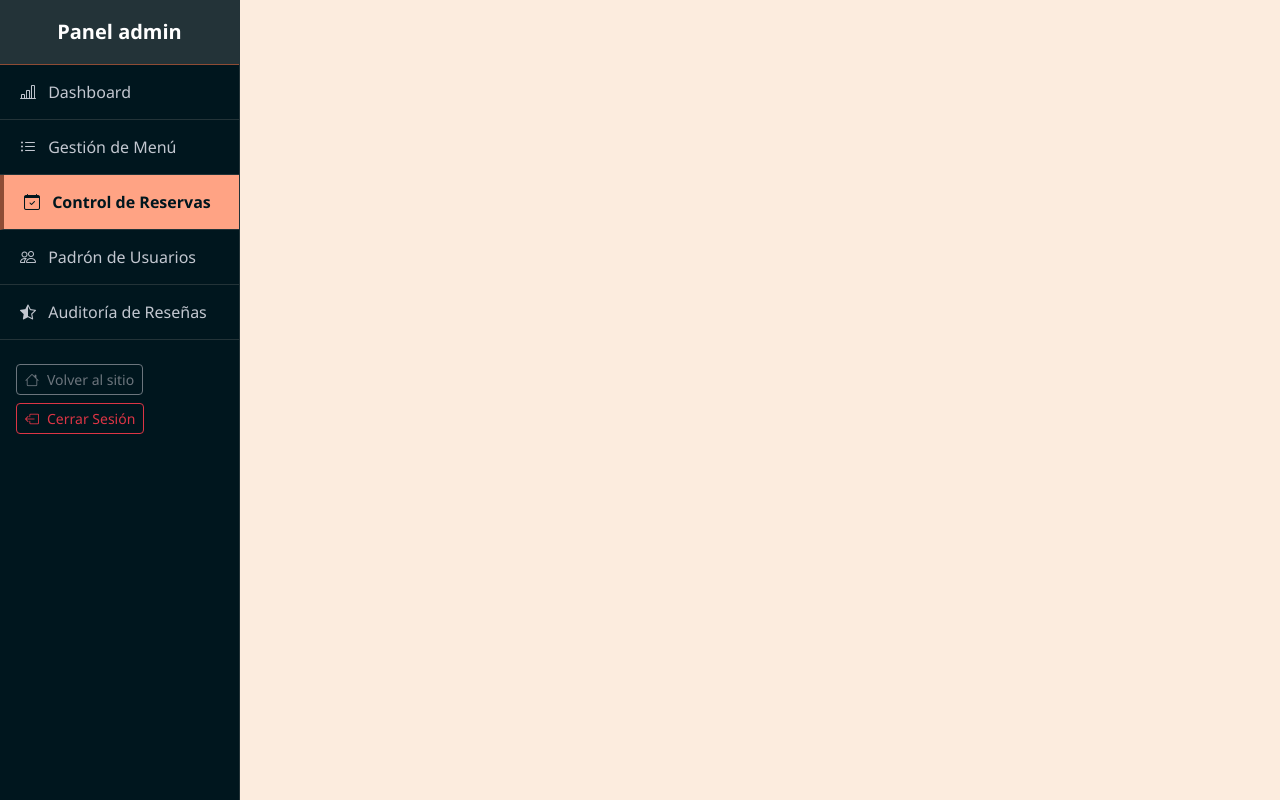
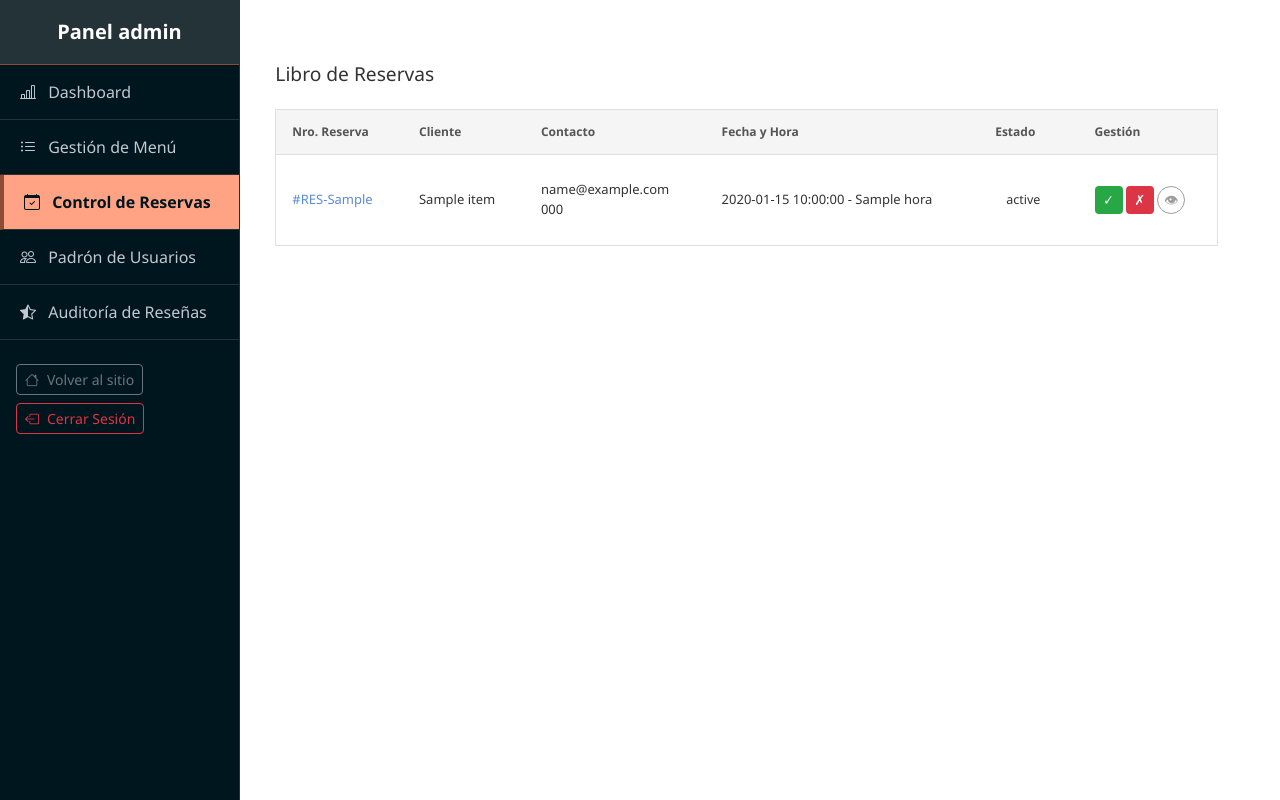
Before and after one commit to Sponton-Lucas/Proyecto-Final-IDS, a Flask app: page /admin/reservas in a window 1280 px wide. Run offline with Flask 3, Linux system fonts and the light colour scheme; a database or web service that is not in the repository returns one stand-in record (values such as "Sample title"); data that the repository does not hold is empty.

Commit message:
agregue html, css, app.py, de reservas admin, tambien modifique tabla reservas para poder conseguir los datos correctamente

```diff
--- a/back-end/db.py
+++ b/back-end/db.py
@@ -528,7 +528,9 @@ def get_reservas():
     coneccion = get_db_connection()
     cursor = coneccion.cursor(dictionary=True)
     try:
-        cursor.execute('SELECT * FROM reservas')
+        cursor.execute(("""SELECT reservas.id_reservas, reservas.fecha, reservas.hora,
+                         reservas.cantidad_personas,reservas.estado, usuarios.nombre_apellido, usuarios.email,
+                         usuarios.telefono FROM reservas JOIN usuarios ON reservas.usuario_id = usuarios.id_usuario"""))
         reservas = cursor.fetchall()
         for r in reservas:
             if isinstance(r.get("fecha"), date):
--- a/front-end/app.py
+++ b/front-end/app.py
@@ -36,7 +36,6 @@ app.register_blueprint(reservas_bp)
 app.register_blueprint(menu_bp)
 
 
-
 @app.route('/admin')
 def admin_index():
     return render_template('admin/admin_index.html')
@@ -47,7 +46,21 @@ def admin_menu():
 
 @app.route('/admin/reservas')
 def admin_reservas():
-    return render_template('admin/admin_reservas.html')
+    res = requests.get('http://localhost:5000/reservas')
+    reservas = res.json()
+    return render_template('admin/admin_reservas.html', reservas=reservas)
+
+@app.route('/admin/reserva/<int:id>/asistio')
+def marcar_asistio(id):
+    requests.patch(f'http://localhost:5000/reservas/{id}',
+                   json={'estado': 'asistio'})
+    return redirect('/admin/reservas')
+
+@app.route('/admin/reserva/<int:id>/no-asistio')
+def marcar_no_asistio(id):
+    requests.patch(f'http://localhost:5000/reservas/{id}',
+                   json={'estado': 'no-asistio'})
+    return redirect('/admin/reservas')
 
 @app.route('/admin/usuarios')
 def admin_usuarios():
--- a/front-end/static/css/admin/admin_reservas.css
+++ b/front-end/static/css/admin/admin_reservas.css
@@ -0,0 +1,114 @@
+/* ── Admin Reservas ── */
+.seccion-admin {
+    padding: 2rem;
+    background-color: white;
+}
+
+.seccion-admin h2 {
+    color: #333;
+    font-family: var(--font-family);
+    font-weight: 400;
+    margin-bottom: 1.5rem;
+    font-size: 1.2rem;
+}
+
+.admin-id-contenedor {
+    display: flex;
+    align-items: center !important;
+    height: 100%;
+}
+
+.admin-tabla {
+    width: 100%;
+    border-collapse: collapse;
+    font-family: var(--font-family);
+    border: 1px solid #e0e0e0;
+}
+
+.admin-tabla thead th {
+    color: #555;
+    font-size: 12px;
+    font-weight: 600;
+    text-align: left;
+    padding: 0.8rem 1rem;
+    border-bottom: 1px solid #e0e0e0;
+    background-color: #f5f5f5;
+}
+
+.admin-tabla tbody td {
+    color: #333;
+    font-size: 13px;
+    font-weight: 400;
+    padding: 0.8rem 1rem;
+    border-bottom: 1px solid #e0e0e0;
+    vertical-align: middle !important;
+}
+
+.admin-id {
+    color: #5b8cd4 !important;
+    font-weight: 500 !important;
+    vertical-align: middle !important;
+    line-height: 65px;
+}
+
+/* etiquetas estado */
+.etiqueta-estado {
+    font-size: 12.5px;
+    padding: 6px 11px;
+    border-radius: 4px;
+    font-weight: 500;
+}
+
+.etiqueta-pendiente {
+    background-color: #ffc107;
+    color: #333;
+}
+
+.etiqueta-asistio {
+    background-color: #28a745;
+    color: white;
+}
+
+.etiqueta-no-asistio {
+    background-color: #dc3545;
+    color: white;
+}
+
+/* Botones gestión */
+.admin-gestion {
+    white-space: nowrap;
+    vertical-align: middle !important;
+}
+
+.boton-gestion {
+    width: 28px;
+    height: 28px;
+    border-radius: 4px;
+    display: inline-flex;
+    align-items: center;
+    justify-content: center;
+    text-decoration: none;
+    font-size: 14px;
+    border: none;
+}
+
+.boton-verde {
+    background-color: #28a745;
+    color: white;
+}
+
+.boton-rojo {
+    background-color: #dc3545;
+    color: white;
+}
+
+.boton-ojito {
+    background-color: transparent;
+    color: #9e9e9e;
+    border: 1px solid #9e9e9e;
+    border-radius: 50%;
+}
+
+.boton-verde:hover { background-color: #218838; }
+.boton-rojo:hover { background-color: #c82333; }
+.boton-ojito:hover { border-color: #666; color: #666; }
--- a/front-end/static/css/admin/admin_sidebar.css
+++ b/front-end/static/css/admin/admin_sidebar.css
@@ -5,7 +5,7 @@
 
 /* --- Layout general --- */
 body {
-  background-color: #fcecde;
+  background-color: white;
   font-family: var(--font-family);
 }
 
--- a/front-end/templates/admin/admin_reservas.html
+++ b/front-end/templates/admin/admin_reservas.html
@@ -10,6 +10,52 @@
 
   <!-- Tabla de reservas -->
 
+ <section class="seccion-admin">
+     <h2>Libro de Reservas</h2>
+
+     <table class="admin-tabla">
+         <thead>
+             <tr>
+                <th>Nro. Reserva</th>
+                <th>Cliente</th>
+                <th>Contacto</th>
+                <th>Fecha y Hora</th>
+                <th>Estado</th>
+                <th>Gestión</th>
+             </tr>
+         </thead>
+         <tbody>
+            {% for reserva in reservas %}
+             <tr>
+                <td class="admin-id">
+                  <div class="admin-id-contenedor">
+                    #RES-{{ reserva["id_reservas"] }}
+                  </div>
+                </td>
+                <td>{{ reserva["nombre_apellido"] }}</td>
+                <td>
+                    {{ reserva["email"] }}<br>
+                    {{ reserva["telefono"] }}
+                </td>
+                <td>{{ reserva["fecha"] }} - {{ reserva["hora"] }}</td>
+                <td>
+                    <span class="etiqueta-estado etiqueta-{{ reserva['estado'] }}">
+                    {{ reserva["estado"] }}
+                    </span>
+                </td>
+                <td class="admin-gestion">
+                    <a href="/admin/reserva/{{ reserva['id_reservas'] }}/asistio" class="boton-gestion boton-verde">✓</a>
+                    <a href="/admin/reserva/{{ reserva['id_reservas'] }}/no-asistio" class="boton-gestion boton-rojo">✗</a>
+                    <a href="/admin/reserva/{{ reserva['id_reservas'] }}" class="boton-gestion boton-ojito">👁</a>
+                </td>
+             </tr>
+            {% endfor %}
+         </tbody>
+     </table>
+ </section>
+
+
+
   <!-- FIN ZONA Reservas -->
 
 
```
